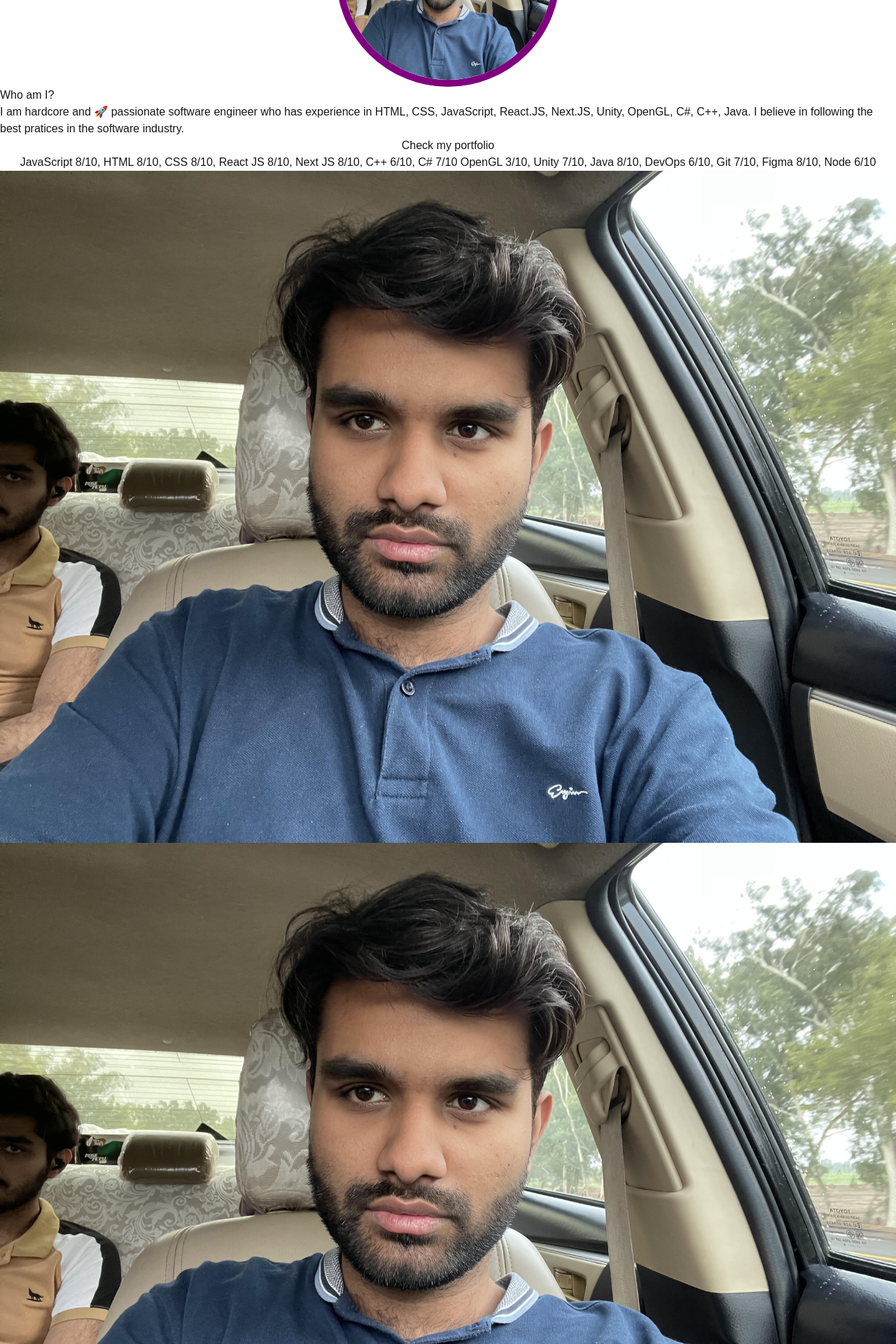
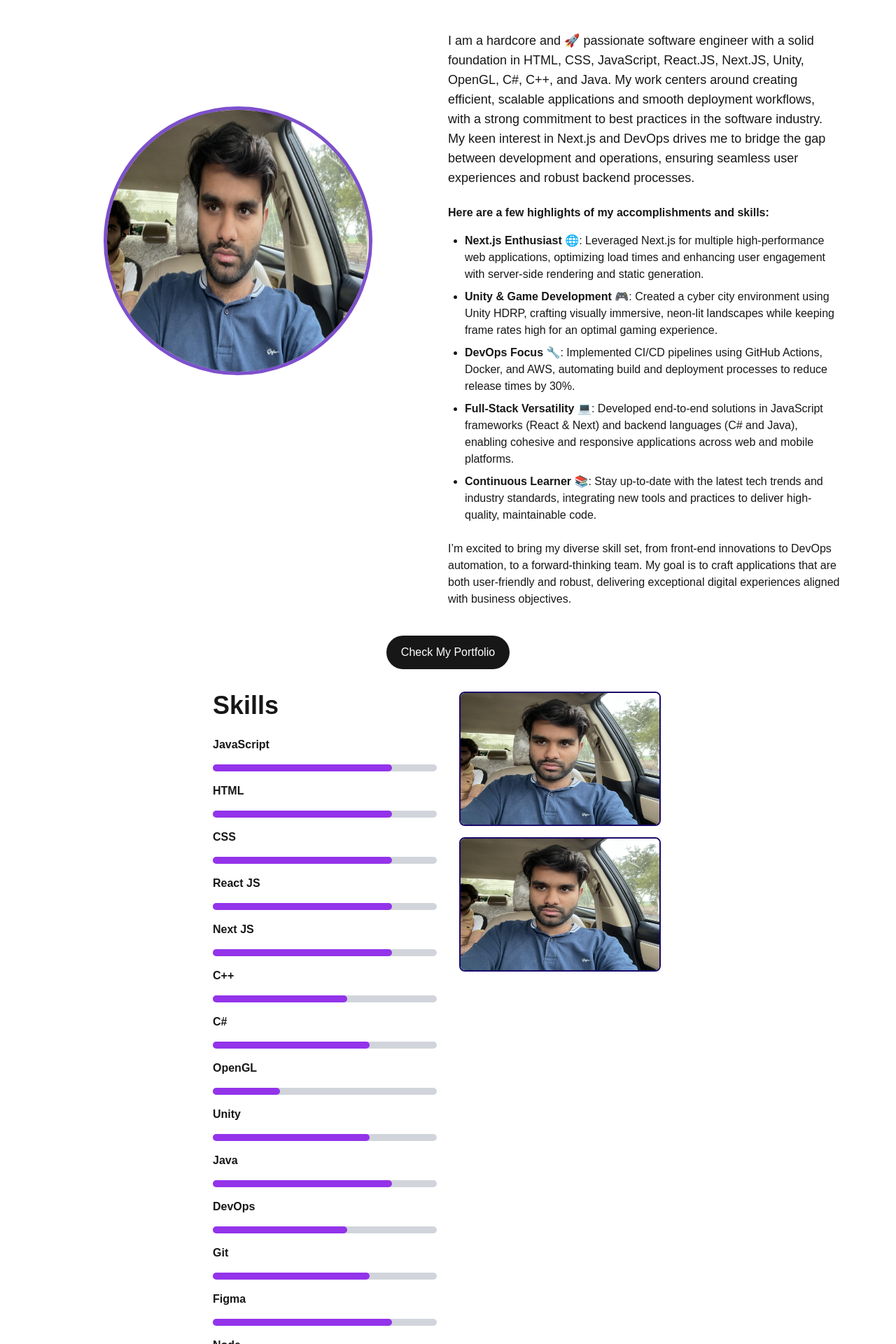
Before and after one commit to Msohaib-maker/Mine-Portfolio, a Next.js app: page /main in a window 1280 px wide. Shown: the part 220-2140 px from the top of the page at 70% size. Built offline with nearby package versions, Linux system fonts and the light colour scheme.

Commit message:
Upated the main page

```diff
--- a/src/app/main/page.tsx
+++ b/src/app/main/page.tsx
@@ -3,42 +3,109 @@ import Link from "next/link"
 export default function Main(){
     return(
         <div className="flex flex-col items-center">
-            <h1>Main Page</h1>
-            <img
-                src="/images/avatar.jpg" // Ensure the path is correct
-                className="h-80 w-80 rounded-full" // Change h-40 and w-40 to your desired size
-                alt="Avatar"
-                style={{ borderWidth: '10px', borderColor: '#800080', borderStyle: 'solid' }}
-            />
-            <div className="w-120">
-                <h1>Who am I?</h1>
-            <h2>I am hardcore and 🚀 passionate software engineer who has experience in HTML, CSS, JavaScript, React.JS, Next.JS, Unity, OpenGL, C#, C++, Java. I believe in following the best pratices in the software industry. </h2>
+            <div className="grid grid-cols-2 items-center p-10">
+                <img
+                    src="/images/avatar.jpg"
+                    className="h-96 w-96 rounded-full justify-self-center self-center"
+                    alt="Avatar"
+                    style={{
+                        borderWidth: '5px',
+                        borderColor: 'rgb(125, 80, 204)',
+                        borderStyle: 'solid',
+                    }}
+                />
+                <div className="space-y-4 pt-32 pr-10">
+                    <div className="description text-left">
+                        <h1 className="text-5xl font-bold pb-8">Who am I?</h1>
+                        <h2 className="text-lg mt-4">
+                        I am a hardcore and <span role="img" aria-label="rocket">🚀</span> passionate software engineer with a solid foundation in HTML, CSS, JavaScript, React.JS, Next.JS, Unity, OpenGL, C#, C++, and Java. My work centers around creating efficient, scalable applications and smooth deployment workflows, with a strong commitment to best practices in the software industry. My keen interest in Next.js and DevOps drives me to bridge the gap between development and operations, ensuring seamless user experiences and robust backend processes.
+                        </h2>
+
+                        <div className="mt-6 space-y-4">
+                        <p><strong>Here are a few highlights of my accomplishments and skills:</strong></p>
+                        <ul className="list-disc ml-6 space-y-2">
+                            <li>
+                            <strong>Next.js Enthusiast</strong> <span role="img" aria-label="globe">🌐</span>: Leveraged Next.js for multiple high-performance web applications, optimizing load times and enhancing user engagement with server-side rendering and static generation.
+                            </li>
+                            <li>
+                            <strong>Unity & Game Development</strong> <span role="img" aria-label="video game controller">🎮</span>: Created a cyber city environment using Unity HDRP, crafting visually immersive, neon-lit landscapes while keeping frame rates high for an optimal gaming experience.
+                            </li>
+                            <li>
+                            <strong>DevOps Focus</strong> <span role="img" aria-label="tools">🔧</span>: Implemented CI/CD pipelines using GitHub Actions, Docker, and AWS, automating build and deployment processes to reduce release times by 30%.
+                            </li>
+                            <li>
+                            <strong>Full-Stack Versatility</strong> <span role="img" aria-label="computer">💻</span>: Developed end-to-end solutions in JavaScript frameworks (React & Next) and backend languages (C# and Java), enabling cohesive and responsive applications across web and mobile platforms.
+                            </li>
+                            <li>
+                            <strong>Continuous Learner</strong> <span role="img" aria-label="books">📚</span>: Stay up-to-date with the latest tech trends and industry standards, integrating new tools and practices to deliver high-quality, maintainable code.
+                            </li>
+                        </ul>
+                        </div>
+
+                        <p className="mt-6">
+                        I’m excited to bring my diverse skill set, from front-end innovations to DevOps automation, to a forward-thinking team. My goal is to craft applications that are both user-friendly and robust, delivering exceptional digital experiences aligned with business objectives.
+                        </p>
+                    </div>
+                </div>
             </div>
-            <Link href="/portfolio">
-                <button>Check my portfolio</button>
+
+            <Link className="rounded-full border border-solid border-transparent transition-colors flex items-center justify-center bg-foreground text-background gap-2 hover:bg-[#383838] dark:hover:bg-[#ccc] text-sm sm:text-base h-10 sm:h-12 px-4 sm:px-5" href="/portfolio" passHref>
+                <button>Check My Portfolio</button>
             </Link>
 
-            <h1>
-                JavaScript 8/10,
-                HTML 8/10,
-                CSS 8/10,
-                React JS 8/10,
-                Next JS 8/10,
-                C++ 6/10,
-                C# 7/10
-                OpenGL 3/10,
-                Unity 7/10,
-                Java 8/10,
-                DevOps 6/10,
-                Git 7/10,
-                Figma 8/10,
-                Node 6/10
-            </h1>
+            <div className="grid grid-cols-2 gap-8 p-8">
 
-            <div>
-                <img src="/images/avatar.jpg"/>
-                <img src="/images/avatar.jpg"/>
+                {/* Skills Section */}
+                <div >
+                    <h1 className="text-4xl font-bold mb-6">Skills</h1>
+                    <div className="space-y-4">
+                    {[
+                        { name: "JavaScript", level: 8 },
+                        { name: "HTML", level: 8 },
+                        { name: "CSS", level: 8 },
+                        { name: "React JS", level: 8 },
+                        { name: "Next JS", level: 8 },
+                        { name: "C++", level: 6 },
+                        { name: "C#", level: 7 },
+                        { name: "OpenGL", level: 3 },
+                        { name: "Unity", level: 7 },
+                        { name: "Java", level: 8 },
+                        { name: "DevOps", level: 6 },
+                        { name: "Git", level: 7 },
+                        { name: "Figma", level: 8 },
+                        { name: "Node", level: 6 }
+                    ].map((skill) => (
+                        <div key={skill.name}>
+                        <p className="font-semibold pb-4">{skill.name}</p>
+                        <div className="w-80 bg-gray-300 rounded-full h-2.5">
+                            <div
+                            className="bg-purple-600 h-2.5 rounded-full"
+                            style={{ width: `${skill.level * 10}%` }}
+                            ></div>
+                        </div>
+                        </div>
+                    ))}
+                    </div>
+                </div>
+
+                {/* Images Section */}
+                <div className="space-y-4">
+                    <img
+                    src="/images/avatar.jpg"
+                    alt="Avatar 1"
+                    className="rounded-lg h-48 w-72 border-2"
+                    style={{ borderColor: 'rgb(26, 10, 105)' }}
+                    />
+                    <img
+                    src="/images/avatar.jpg"
+                    alt="Avatar 2"
+                    className="rounded-lg h-48 w-72 border-2"
+                    style={{ borderColor: 'rgb(26, 10, 105)' }}
+                    />
+                </div>
             </div>
+
+            <br></br>
 
         </div>
     );
```
